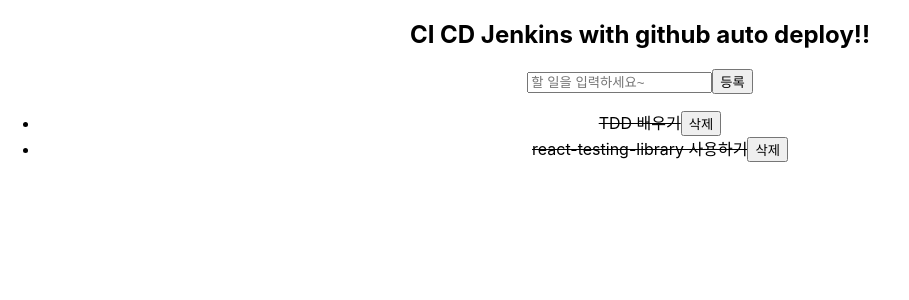
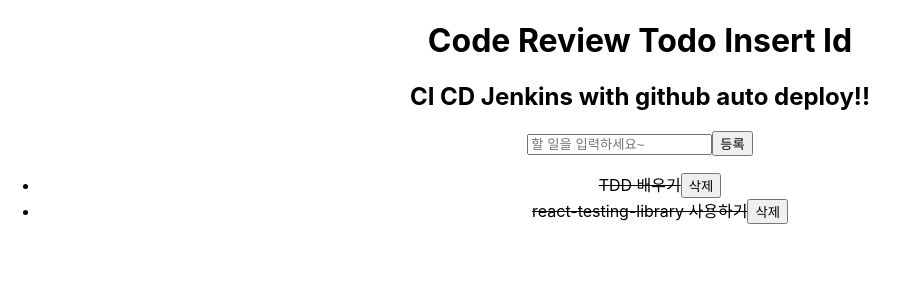
Before and after one commit to SeolMyeongJae/rtl-tdd-todos, a React (Create React App) app: page / in a window 1280 px wide. Shown: the top 300 px of the page, without its empty margins (0-909 px from the left). Built offline with nearby package versions, Linux system fonts and the light colour scheme.

Commit message:
code review todo insert id test ok

```diff
--- a/src/App.js
+++ b/src/App.js
@@ -5,6 +5,7 @@
 function App() {
   return (
     <div className="App">
+      <h1>Code Review Todo Insert Id</h1>
       <h2>CI CD Jenkins with github auto deploy!!</h2>
       <TodoApp />
     </div>
```
